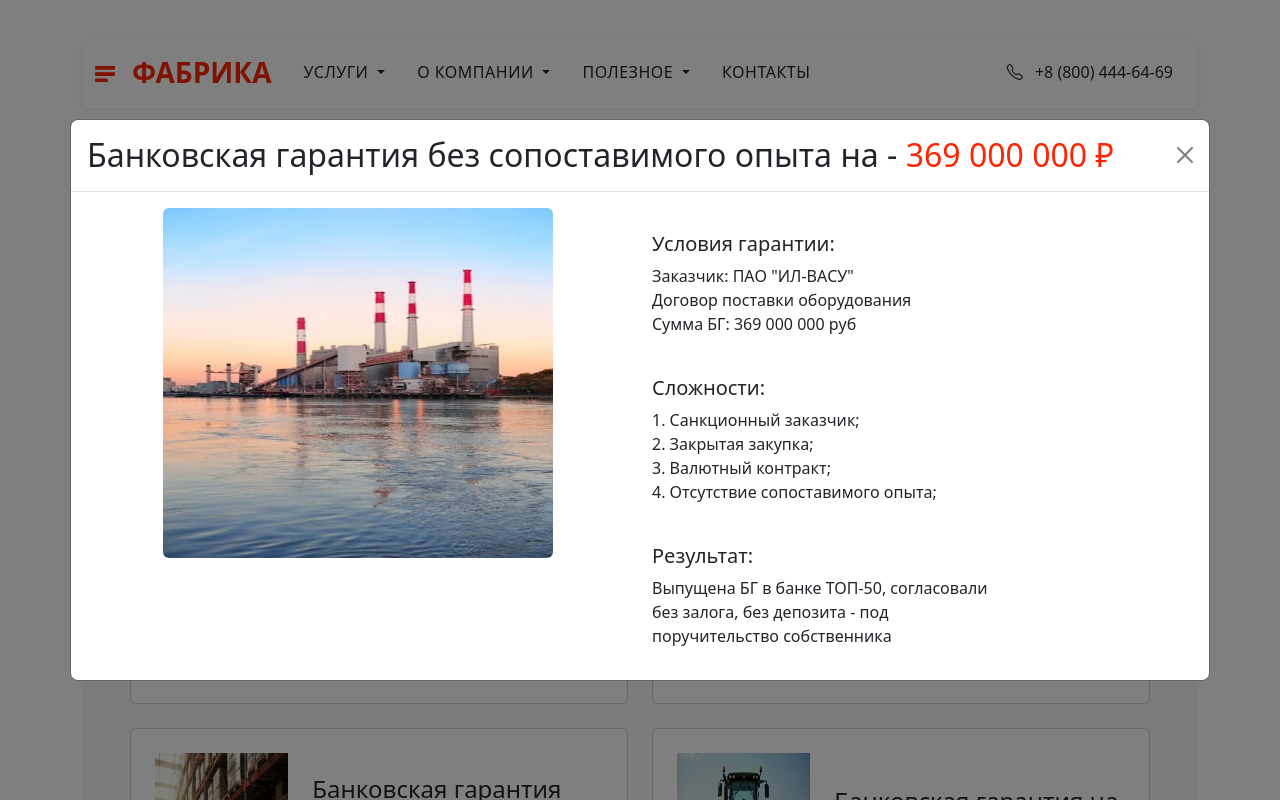
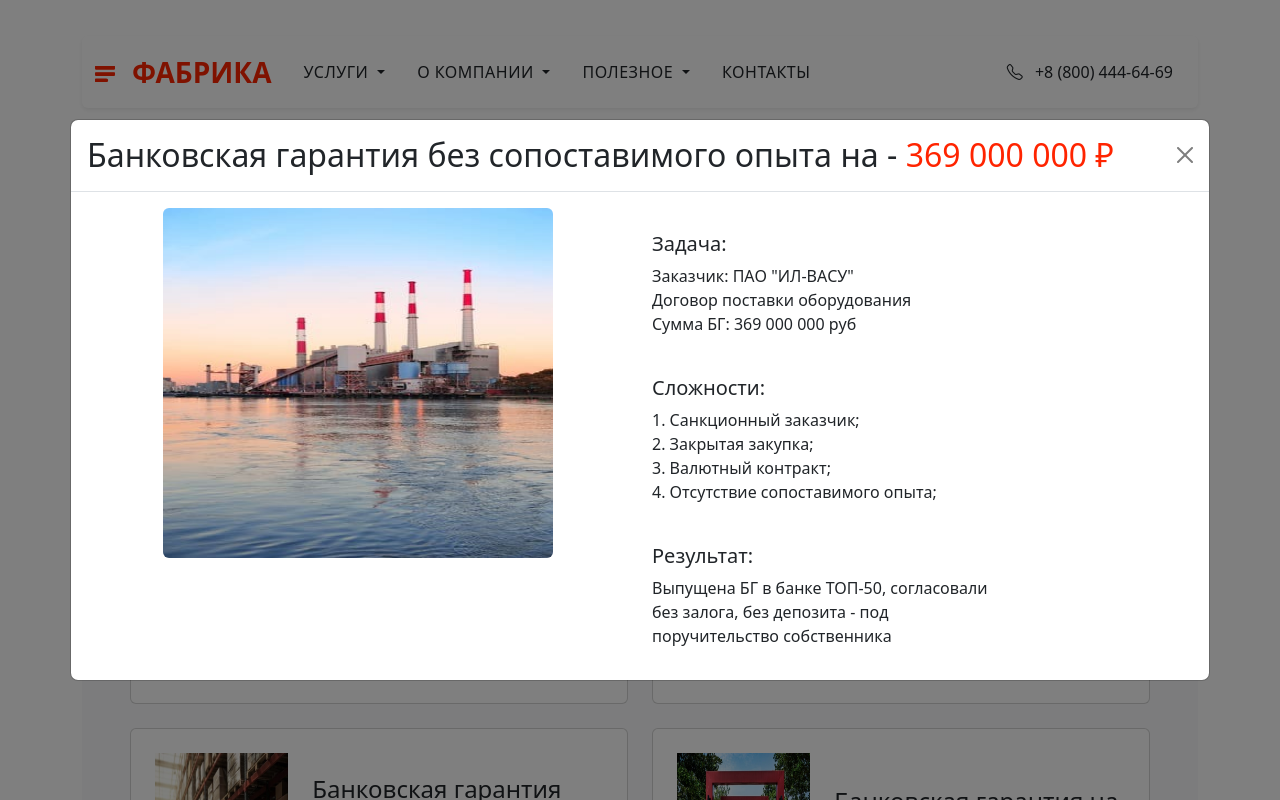
Before and after one commit to ant4p/factory, a Django app: page /about/cases/ in a window 1280 px wide, after a click that opens the changed part. Run offline with Django 5.2, Linux system fonts and the light colour scheme; some libraries are stand-ins or nearby versions.

Commit message:
big update

```diff
--- a/about/templates/about/basic.html
+++ b/about/templates/about/basic.html
@@ -27,14 +27,15 @@
             <br>
             <div class="col-lg-6">
                 <div class="text-center">
-                    <img src={% static "src/images/masha.jpg" %} style="width: 400px; height: 400px; object-fit: scale-down; border-radius: 0.1rem;">
+                    <img src={% static "src/images/title/i3.jpg" %} style="width: 100%; height: 100%; object-fit: cover; border-radius: 0.1rem;">
+                    {% comment %} <img src={% static "src/images/title/i3.jpg" %} style="width: 400px; height: 400px; object-fit: scale-down; border-radius: 0.1rem;">          {% endcomment %}
                 </div>
             </div>
         </section>
 
         <section  id="services" class="bg-light rounded-3 p-5 mb-6">
             <div class="text-center mb-5">
-                <h2 class="text text-uppercase fw-bold mb-3">Фабрика Банковских Продуктов</h2>
+                <h2 class="text-orange text-uppercase fw-bold mb-3">Фабрика Банковских Продуктов</h2>
                 <p class="text-muted" style="text-align: center; font-size: 18px;">Один партнер и 6 профильных услуг для минимизации финансовых и временных затрат на поиск решений для вашего бизнеса.
                     Делаем сложные банковские продукты простыми и доступными.
                     {% comment %} Наша миссия — стать надежным проводником в мире финансов, обеспечивая предпринимателей оптимальными решениями для роста и развития.
--- a/about/templates/about/cases_bg.html
+++ b/about/templates/about/cases_bg.html
@@ -73,7 +73,7 @@
             <div class="card clickable-card p-4 h-100" data-bs-toggle="modal" data-bs-target="#modal4bg">
                 <div class="row align-items-center flex-md-row flex-column">
                     <div class="col-md-4 col-12 text-center text-md-start mb-3 mb-md-0">
-                        <img src="{% static 'src/images/cases/l1.jpg' %}"
+                        <img src="{% static 'src/images/cases/im8.jpg' %}"
                              class="service-image img-fluid" alt="Банковская гарантия" style="width: 160px; height: 160px;">
                     </div>
                     <div class="col-md-8 col-12 text-center text-md-start">
@@ -150,7 +150,7 @@
                             <h4 class="card-text mb-2 text-orange">182 000 000</h4>
                         </div> {% endcomment %}
                         <br>
-                        <h5>Условия гарантии:</h5>
+                        <h5>Задача:</h5>
                         <p>
                             Заказчик: ПАО "ИЛ-ВАСУ"<br>
 
@@ -205,7 +205,7 @@
                             <h4 class="card-text mb-2 text-orange">182 000 000</h4>
                         </div> {% endcomment %}
                         <br>
-                        <h5>Условия гарантии:</h5>
+                        <h5>Задача:</h5>
                         <p>
                             Заказчик: ООО "МИПСТРОЙ №1"<br>
 
@@ -260,7 +260,7 @@
                             <h4 class="card-text mb-2 text-orange">182 000 000</h4>
                         </div> {% endcomment %}
                         <br>
-                        <h5>Условия гарантии:</h5>
+                        <h5>Задача:</h5>
                         <p>
                             {% comment %} Заказчик: АО "Транснефть"<br> {% endcomment %}
 
@@ -307,7 +307,7 @@
             <div class="modal-body">
                 <div class="row">
                     <div class="col-md-6 text-center">
-                        <img src="{% static 'src/images/cases/l1.jpg' %}"
+                        <img src="{% static 'src/images/cases/im8.jpg' %}"
                              class="img-fluid rounded mb-4" alt="Банковская гарантия" style="width: 390px; height: 350px;">
                     </div>
                     <div class="col-md-4">
@@ -316,7 +316,7 @@
                             <h4 class="card-text mb-2 text-orange">182 000 000</h4>
                         </div> {% endcomment %}
                         <br>
-                        <h5>Условия гарантии:</h5>
+                        <h5>Задача:</h5>
                         <p>
                             {% comment %} Заказчик: АО "Транснефть"<br> {% endcomment %}
 
@@ -328,14 +328,13 @@
                             <br>
                             <h5> Сложности:</h5>
                             1. Отсутствие сопоставимого опыта;<br>
-                            2. Несоответствие финансовых показателей;<br>
-                            3. Испорченная БКИ;<br>
-                            4. Наличии текущих просрочек;<br>
-                            5. Отработано много банков другим финансовым партнером и получены отрицательные решения;<br>
-                            6. Имели  одно предложение в очень высокой ставкой;<br>
-                            7. Текущее арбитражное дело;<br>
-                            8. Расхождения в данных финансовой отчетности;<br>
-                            9. Ограниченный срок 3 дня;<br>
+                            2. Испорченная БКИ;<br>
+                            3. Наличии текущих просрочек;<br>
+                            4. Отработано много банков другим финансовым партнером и получены отрицательные решения;<br>
+                            5. Имели  одно предложение с очень высокой ставкой;<br>
+                            6. Текущее арбитражное дело;<br>
+                            7. Расхождения в данных финансовой отчетности;<br>
+                            8. Ограниченный срок - 3 дня;<br>
                             </p>
                             <br>
 
@@ -378,11 +377,11 @@
                             <h4 class="card-text mb-2 text-orange">182 000 000</h4>
                         </div> {% endcomment %}
                         <br>
-                        <h5>Условия гарантии:</h5>
+                        <h5>Задача:</h5>
                         <p>
                             {% comment %} Заказчик: АО "Транснефть"<br> {% endcomment %}
 
-                            Контракты совокупной суммой 60 000 000 руб.<br>
+                            Получить банковские гарантии совокупной суммой 60 000 000 руб.<br>
                             {% comment %} Банковская гарантия на исполнение по 44-ФЗ<br>
                             Сумма контракта: 858 000 000руб.<br>
                             Сумма БГ: 257 400 000 руб.<br> {% endcomment %}
@@ -436,7 +435,7 @@
                             <h4 class="card-text mb-2 text-orange">182 000 000</h4>
                         </div> {% endcomment %}
                         <br>
-                        <h5>Условия гарантии:</h5>
+                        <h5>Задача:</h5>
                         <p>
                             {% comment %} Заказчик: АО "Транснефть"<br> {% endcomment %}
 
--- a/about/templates/about/cases_cred.html
+++ b/about/templates/about/cases_cred.html
@@ -117,12 +117,12 @@
                             <h4 class="card-text mb-2 text-orange">182 000 000</h4>
                         </div> {% endcomment %}
                         <br>
-                        <h5>Условия кредитования:</h5>
+                        <h5>Задача:</h5>
                         <p>
                             {% comment %} Заказчик: АО "Транснефть"<br> {% endcomment %}
 
-                            Продукт: Кредитование на пополнение оборотных средств (рефинансирование  и ВКЛ)<br>
-                            Клиент: Специализированная оптовая торговля<br>
+                            Продукт: кредитование на пополнение оборотных средств (рефинансирование  и ВКЛ)<br>
+                            Клиент: специализированная оптовая торговля<br>
                             Сумма кредита: 100 000 000руб<br>
                             Срок: 24 месяца
                             Кредитная ставка: ключевая ставка -12 мес.,  ключевая ставка +3% - с 13 мес<br>
@@ -179,13 +179,13 @@
                             <h4 class="card-text mb-2 text-orange">182 000 000</h4>
                         </div> {% endcomment %}
                         <br>
-                        <h5>Условия кредитования:</h5>
+                        <h5>Задача:</h5>
                         <p>
                             {% comment %} Заказчик: АО "Транснефть"<br> {% endcomment %}
 
-                            Продукт: Кредитование на на исполнение контракта<br>
-                            Клиент: Техническое обслуживание  аппаратных и программных средств и быстровозводимые модульные здания<br>
-                            Сумма кредита:36 200 00 руб<br>
+                            Продукт: кредитование на на исполнение контракта<br>
+                            Клиент: техническое обслуживание  аппаратных и программных средств и быстровозводимые модульные здания<br>
+                            Сумма кредита: 36 200 00 руб<br>
                             {% comment %} Срок: 24 месяца
                             Кредитная ставка: ключевая ставка -12 мес.,  ключевая ставка +3% - с 13 мес<br> {% endcomment %}
 
@@ -245,12 +245,12 @@
                             <h4 class="card-text mb-2 text-orange">182 000 000</h4>
                         </div> {% endcomment %}
                         <br>
-                        <h5>Условия кредитования:</h5>
+                        <h5>Задача:</h5>
                         <p>
                             {% comment %} Заказчик: АО "Транснефть"<br> {% endcomment %}
 
-                            Продукт: Продукт: Кредитование на пополнение оборотных средств<br>
-                            Клиент: Выполнение  электромонтажных и пусконаладочных работ, поставка опор и шефмонтаж<br>
+                            Продукт:кредитование на пополнение оборотных средств<br>
+                            Клиент: выполнение  электромонтажных и пусконаладочных работ, поставка опор и шефмонтаж<br>
                             Сумма кредита: 16 237 000 руб<br>
                             Кредитный лимит: 34 912 000 руб<br>
                             Срок: 36 месяцев<br>
@@ -308,13 +308,13 @@
                             <h4 class="card-text mb-2 text-orange">182 000 000</h4>
                         </div> {% endcomment %}
                         <br>
-                        <h5>Условия кредитования:</h5>
+                        <h5>Задача:</h5>
                         <p>
                             {% comment %} Заказчик: АО "Транснефть"<br> {% endcomment %}
 
                             Продукт: кредитование на исполнение контракта<br>
-                            Клиент: Поставка оборудования<br>
-                            Кредит на исполнение контракта  в размере 240 000 000,00 ₽ без залога, с переводом оборотов  по контракту<br>
+                            Клиент: поставка оборудования<br>
+                            Кредит на исполнение контракта  в размере 240 000 000 ₽ без залога, с переводом оборотов  по контракту<br>
                             {% comment %} Срок: 24 месяца
                             Кредитная ставка: ключевая ставка -12 мес.,  ключевая ставка +3% - с 13 мес<br> {% endcomment %}
 
--- a/about/templates/about/cases_fact.html
+++ b/about/templates/about/cases_fact.html
@@ -75,7 +75,7 @@
                             <h4 class="card-text mb-2 text-orange">182 000 000</h4>
                         </div> {% endcomment %}
                         <br>
-                        <h5>Условия факторинга:</h5>
+                        <h5>Задача:</h5>
                         <p>
                             {% comment %} Заказчик: АО "Транснефть"<br> {% endcomment %}
 
--- a/about/templates/about/cases_lizing.html
+++ b/about/templates/about/cases_lizing.html
@@ -113,7 +123,7 @@
                             <h4 class="card-text mb-2 text-orange">182 000 000</h4>
                         </div> {% endcomment %}
                         <br>
-                         <h5>Условия лизинга:</h5>
+                         <h5>Задача:</h5>
                         <p>
                             {% comment %} Заказчик: АО "Транснефть"<br> {% endcomment %}
 
@@ -177,7 +187,7 @@
                             <h4 class="card-text mb-2 text-orange">182 000 000</h4>
                         </div> {% endcomment %}
                         <br>
-                        <h5>Условия лизинга:</h5>
+                        <h5>Задача:</h5>
                         <p>
                             {% comment %} Заказчик: АО "Транснефть"<br> {% endcomment %}
 
@@ -241,7 +251,7 @@
                             <h4 class="card-text mb-2 text-orange">182 000 000</h4>
                         </div> {% endcomment %}
                         <br>
-                        <h5>Условия лизинга:</h5>
+                        <h5>Задача:</h5>
                         <p>
                             {% comment %} Заказчик: АО "Транснефть"<br> {% endcomment %}
 
@@ -305,7 +315,7 @@
                             <h4 class="card-text mb-2 text-orange">182 000 000</h4>
                         </div> {% endcomment %}
                         <br>
-                        <h5>Условия лизинга:</h5>
+                        <h5>Задача:</h5>
                         <p>
                             {% comment %} Заказчик: АО "Транснефть"<br> {% endcomment %}
 
--- a/src/templates/src/hero_section.html
+++ b/src/templates/src/hero_section.html
@@ -29,7 +29,8 @@
             </div>
             <div class="col-lg-6 ">
                 <div class=" text-center">
-                    <img src={% static "src/images/masha.jpg" %} style="width: 400px; height: 400px; object-fit: scale-down; border-radius: 0.1rem;">
+                    <img src={% static "src/images/title/i3.jpg" %} style="width: 100%; height: 100%; object-fit: cover; border-radius: 0.1rem;">
+                    {% comment %} <img src={% static "src/images/title/i2.jpg" %} style="width: 400px; height: 400px; object-fit: scale-down; border-radius: 0.1rem;">  {% endcomment %}
                     {% comment %} <img src={% static "src/images/pinup2.png" %} style="width: 400px; height: 400px; object-fit: cover; border-radius: 0.1rem;">           {% endcomment %}
                 </div>
             </div>
```
Also changed, not shown: other parts of about/templates/about/cases_lizing.html (+30 -20 lines), src/templates/src/map.html (+5 -5 lines), src/static/src/images/cases/im8.jpg (added).
